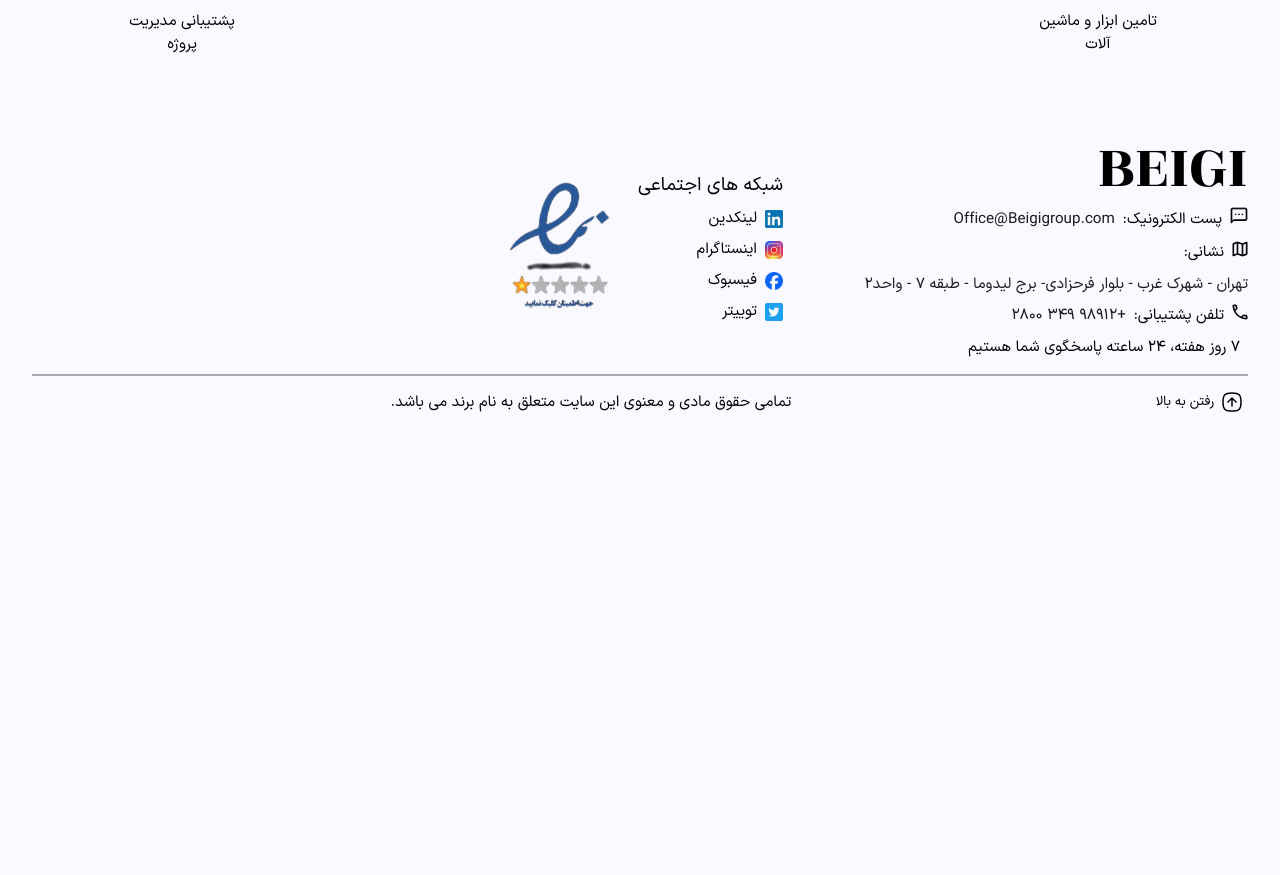
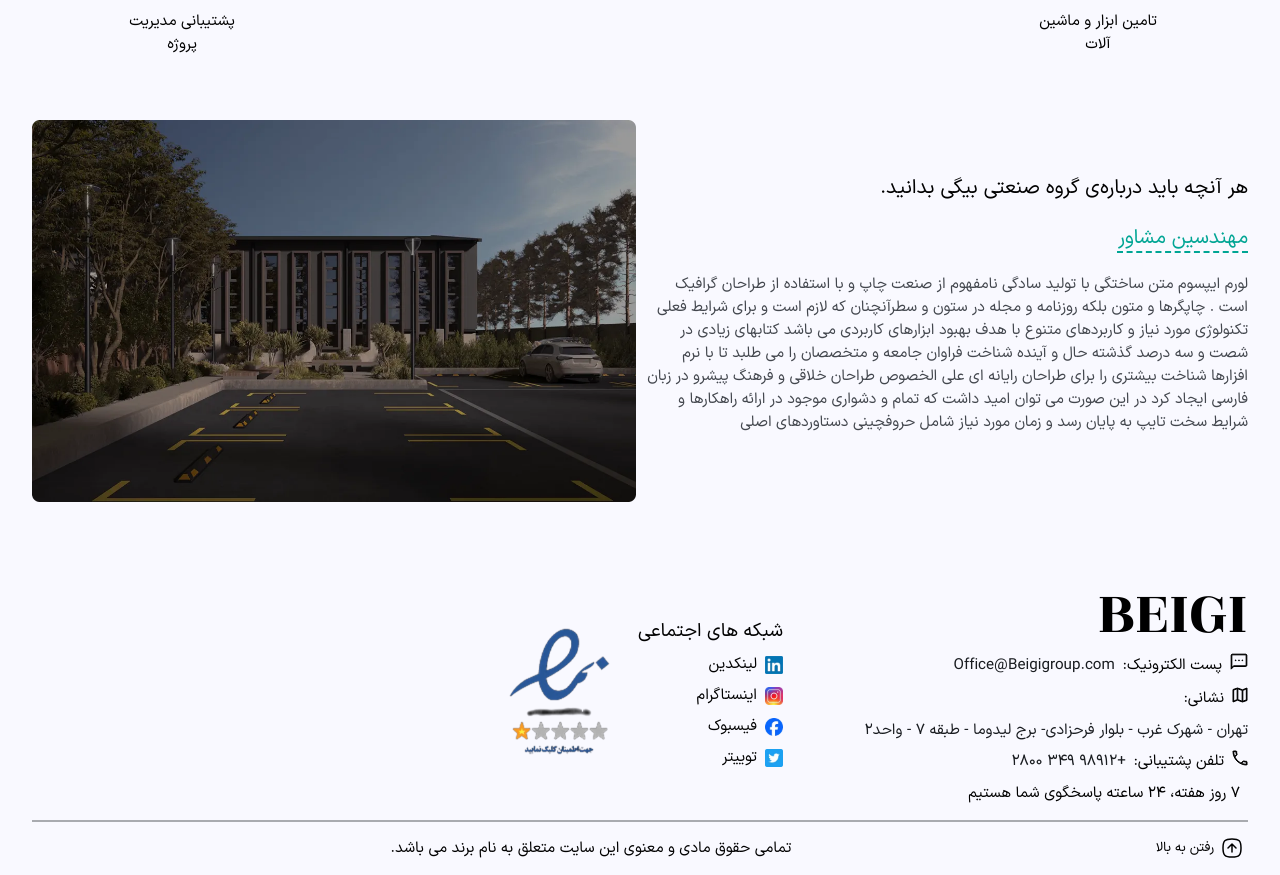
Before and after one commit to nazaninjh/sourcing, a Next.js app: page / in a window 1280 px wide. Shown: the part 1360-2235 px from the top of the page. Before the commit the page ends 1789 px from the top, so only its background shows below. Built offline with nearby package versions, Linux system fonts and the light colour scheme.

Commit message:
Add information component

```diff
--- a/src/app/page.tsx
+++ b/src/app/page.tsx
@@ -1,12 +1,14 @@
 import HeroComponent from "@/components/hero/hero.component";
 import FooterComponent from "@/components/footer/footer.component";
 import IntroComponent from "@/components/intro/intro.component";
+import InformationComponent from "@/components/information/information.component";
 
 export default function Home() {
   return (
     <main>
       <HeroComponent />
       <IntroComponent />
+      <InformationComponent />
       <FooterComponent />
     </main>
   );
--- a/src/app/styles/_variables.scss
+++ b/src/app/styles/_variables.scss
@@ -10,6 +10,7 @@ $color-surface: rgba(255, 255, 255, 1);
 // texts
 $text-light: rgba(249, 249, 255, 1);
 $text-dark: rgba(25, 28, 32, 1);
+$text-gray: rgba(67, 71, 78, 1);
 
 // borders
 $border-gray: rgba(116, 119, 127, 1);
--- /dev/null
+++ b/src/components/information/assets/texts/information.json
@@ -0,0 +1,10 @@
+{
+  "title": "هر آنچه باید درباره‌ی گروه صنعتی بیگی بدانید.",
+  "engineers": "مهندسین مشاور",
+  "options": [
+    {
+      "content": "لورم  ایپسوم متن ساختگی با تولید سادگی نامفهوم از صنعت چاپ  و با استفاده از  طراحان گرافیک است . چاپگرها و متون بلکه روزنامه و مجله در ستون و  سطرآنچنان که لازم است   و برای شرایط فعلی تکنولوژی مورد نیاز   و  کاربردهای متنوع با هدف بهبود ابزارهای کاربردی می باشد   کتابهای زیادی در  شصت و سه درصد گذشته حال و آینده   شناخت فراوان جامعه و متخصصان را می  طلبد   تا با نرم افزارها شناخت بیشتری را برای طراحان رایانه ای علی  الخصوص طراحان خلاقی   و فرهنگ پیشرو در زبان فارسی ایجاد کرد   در این  صورت می توان امید داشت که تمام و دشواری موجود در ارائه راهکارها   و  شرایط سخت تایپ به پایان رسد و زمان مورد نیاز شامل حروفچینی دستاوردهای  اصلی",
+      "id": "engineer#738"
+    }
+  ]
+}
--- /dev/null
+++ b/src/components/information/information.component.tsx
@@ -0,0 +1,31 @@
+import Image from "next/image";
+
+import img from "./assets/images/video-placeholder.webp";
+import texts from "./assets/texts/information.json";
+
+import styles from "./information.module.scss";
+import clsx from "clsx";
+export default function InformationComponent() {
+  // todo: add categories and active states, use opacity and visibility
+  return (
+    <div className="wrapper">
+      <div className={styles.container}>
+        <p className={styles["mobile-title"]}>{texts.title}</p>
+        <Image src={img} alt="video" width={388} height={243} />
+        <div className={styles.texts}>
+          <p className={styles["title"]}>{texts.title}</p>
+          <p className={clsx(styles.categories, styles.active)}>
+            {texts.engineers}
+          </p>
+          {texts.options.map((item) => {
+            return (
+              <p key={item.id} className={styles.content}>
+                {item.content}
+              </p>
+            );
+          })}
+        </div>
+      </div>
+    </div>
+  );
+}
--- /dev/null
+++ b/src/components/information/information.module.scss
@@ -0,0 +1,70 @@
+@use "./../../app/styles/variables" as vars;
+@use "./../../app/styles/mixins" as mixin;
+@use "./../../app/styles/functions" as fns;
+.container {
+  width: 100%;
+  max-width: 100%;
+  display: flex;
+  flex-direction: column;
+  margin-block: vars.$component-margin;
+
+  @include mixin.mq(sm) {
+    align-items: center;
+  }
+  @include mixin.mq(lg) {
+    display: grid;
+    grid-template-areas: "texts img";
+    grid-template-columns: 1fr 1fr;
+    column-gap: 0.5rem;
+    justify-content: space-between;
+    align-items: center;
+  }
+
+  .texts {
+    grid-area: texts;
+    .title {
+      display: none;
+      @include mixin.mq(lg) {
+        display: inline;
+      }
+    }
+    .categories {
+      &.active {
+        color: vars.$color-secondary;
+        text-decoration: underline;
+        text-underline-offset: 0.5rem;
+        text-decoration-style: dashed;
+        text-decoration-color: vars.$color-secondary;
+      }
+    }
+    .content {
+      color: vars.$text-gray;
+      font-size: vars.$fz-sm;
+    }
+  }
+
+  > img {
+    grid-area: img;
+    max-width: 100%;
+    width: fns.px_to_rem(610);
+    height: fns.px_to_rem(382);
+    @include mixin.mq(sm) {
+      justify-self: end;
+      width: auto;
+      height: auto;
+    }
+    @include mixin.mq(xl) {
+      justify-self: end;
+      width: fns.px_to_rem(610);
+      height: fns.px_to_rem(382);
+    }
+  }
+  .mobile-title {
+    color: vars.$color-primary;
+    font-weight: 800;
+
+    @include mixin.mq(lg) {
+      display: none;
+    }
+  }
+}
```
Also changed, not shown: src/components/information/assets/images/video-placeholder.webp (added).
